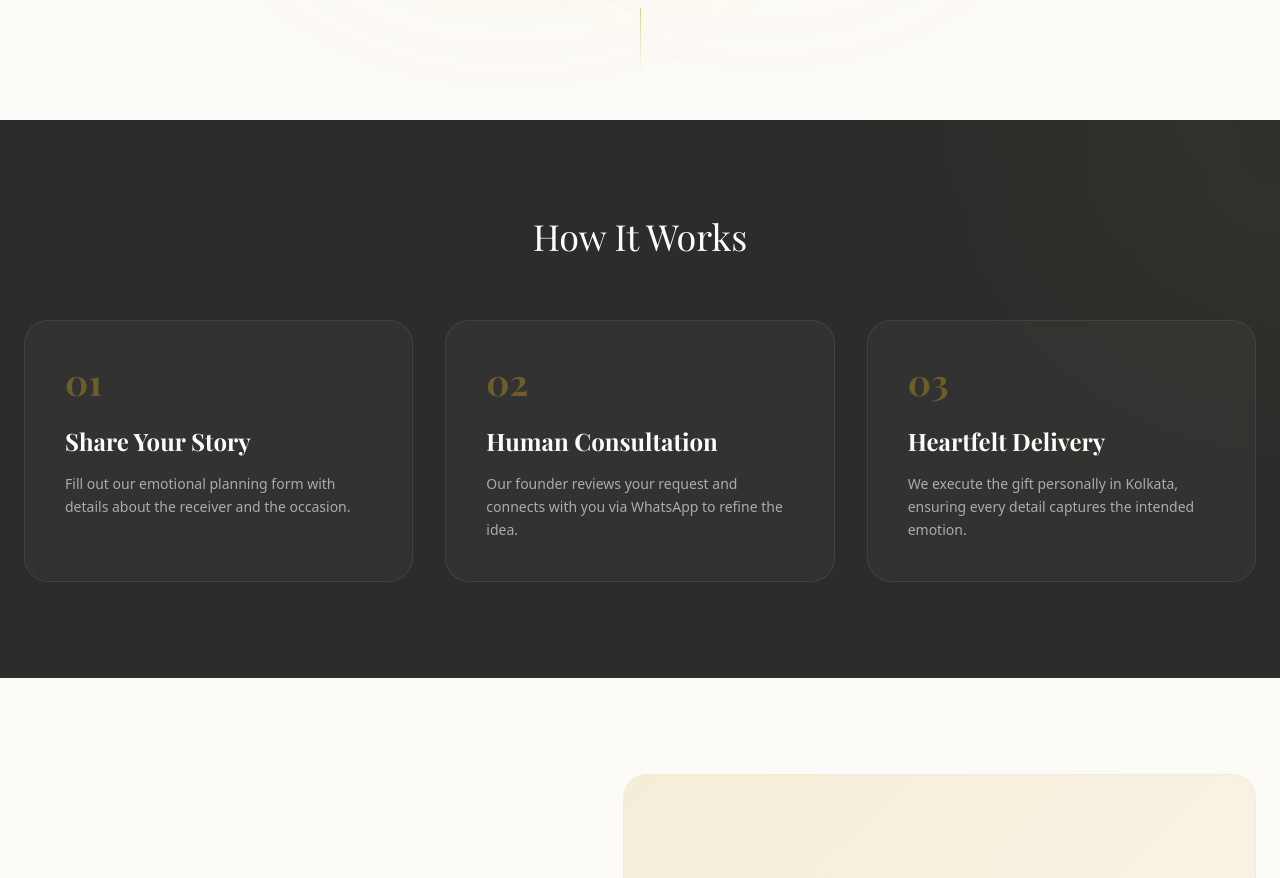
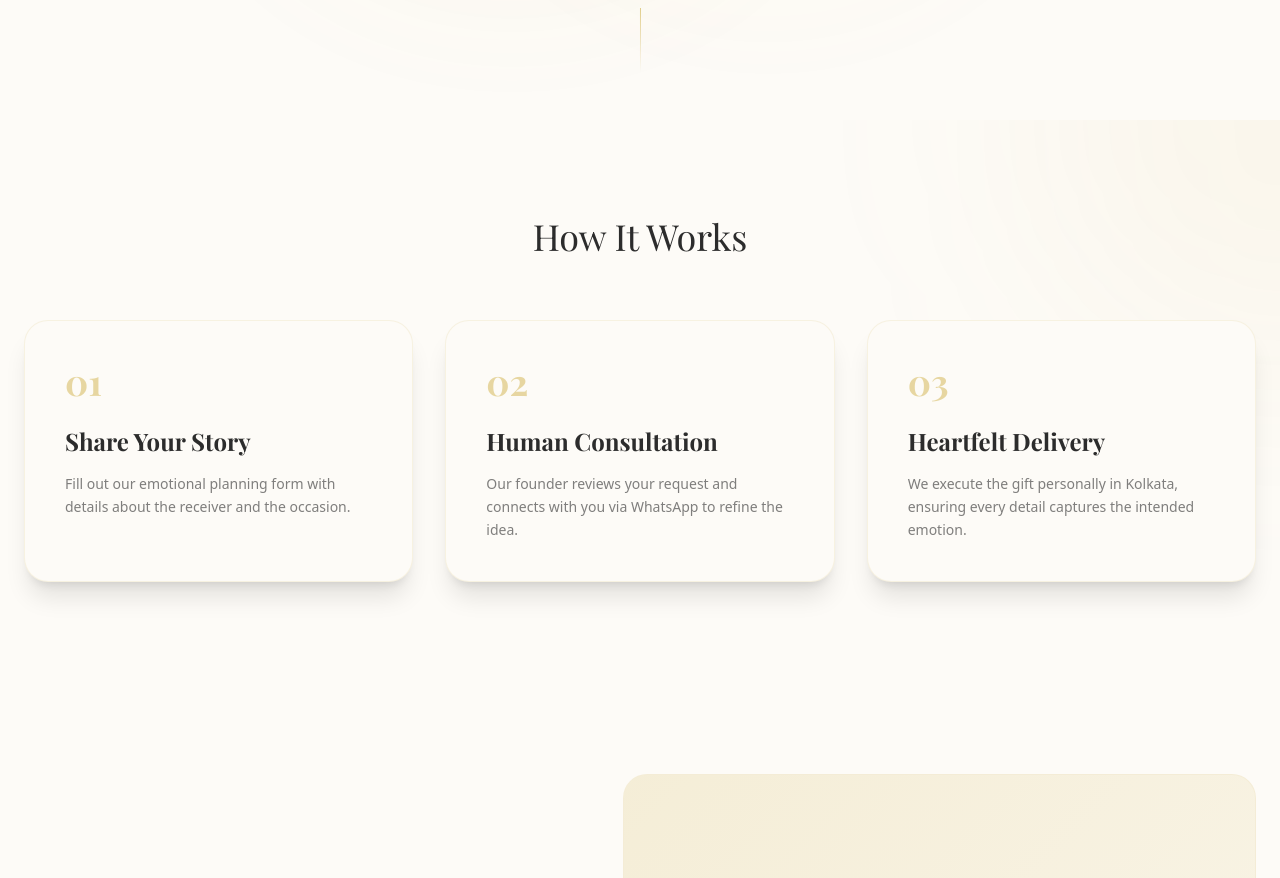
Before and after one commit to tanbiralam06/Yaadein, a Next.js app: page / in a window 1280 px wide. Shown: the part 680-1558 px from the top of the page. Built offline with nearby package versions, Linux system fonts and the light colour scheme; a web font is replaced by a local one.

Commit message:
how its work section background color matched the whole page

```diff
--- a/src/app/page.tsx
+++ b/src/app/page.tsx
@@ -13,7 +13,7 @@ export default function Home() {
 
       <section
         id="how-it-works"
-        className="py-24 bg-secondary text-ivory relative overflow-hidden"
+        className="py-24 bg-background relative overflow-hidden"
       >
         {/* Subtle background glow */}
         <div className="absolute top-0 right-0 w-[500px] h-[500px] bg-primary/5 blur-[120px] rounded-full -translate-y-1/2 translate-x-1/2" />
@@ -40,15 +40,15 @@ export default function Home() {
             ].map((item, idx) => (
               <div
                 key={idx}
-                className="p-10 bg-ivory/[0.03] backdrop-blur-sm rounded-3xl border border-ivory/[0.08] hover:border-primary/30 transition-all duration-500 group text-left"
+                className="p-10 dark:bg-secondary bg-ivory rounded-3xl border border-primary/10 hover:border-primary/30 transition-all duration-500 shadow-xl group text-left"
               >
                 <span className="text-4xl font-serif text-primary/40 group-hover:text-primary transition-colors mb-6 block font-bold">
                   {item.step}
                 </span>
-                <h3 className="text-2xl font-bold mb-4 font-serif text-ivory">
+                <h3 className="text-2xl font-bold mb-4 font-serif dark:text-ivory text-secondary">
                   {item.title}
                 </h3>
-                <p className="text-ivory/60 leading-relaxed font-sans text-sm">
+                <p className="dark:text-ivory/60 text-secondary/60 leading-relaxed font-sans text-sm">
                   {item.desc}
                 </p>
               </div>
```
